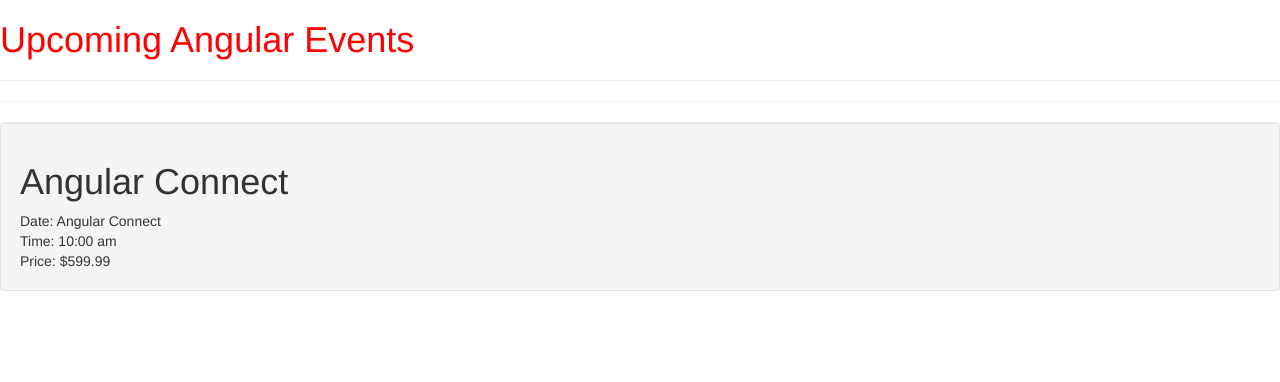
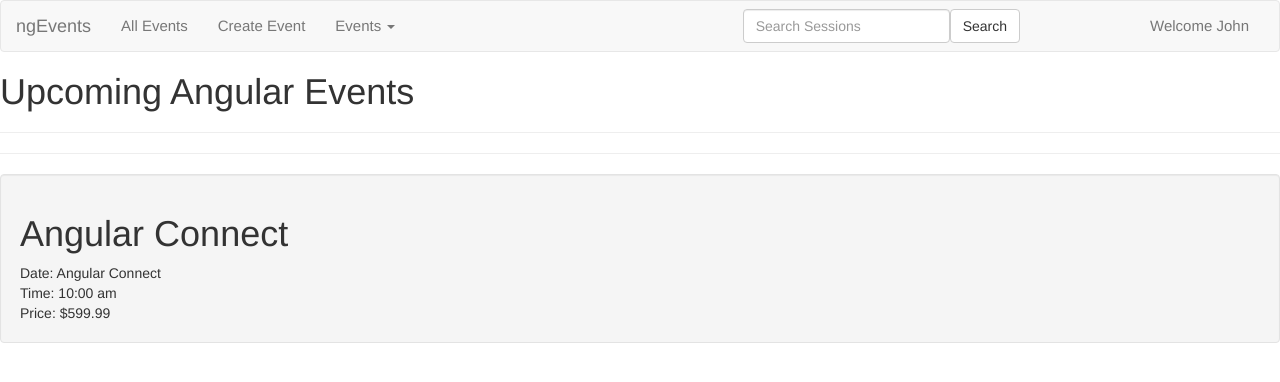
Before and after one commit to Petertran198/Event-Management, an Angular app: page /events in a window 1280 px wide. Shown: the top 382 px of the page. Built offline with nearby package versions, Linux system fonts and the light colour scheme.

Commit message:
added navbar

```diff
--- a/src/app/app.module.ts
+++ b/src/app/app.module.ts
@@ -4,11 +4,13 @@ import { BrowserModule } from '@angular/platform-browser';
 import { EventAppComponent } from './events-app.component';
 import { EventListsComponent } from './events/event-lists.component';
 import { EventThumbnailComponent } from './events/event-thumbnail.component';
+import { NavbarComponent } from './navbar/navbar.component';
 @NgModule({
   declarations: [
     EventAppComponent,
     EventListsComponent,
     EventThumbnailComponent,
+    NavbarComponent,
   ], // <- When you want to add a component, pipe, or directive u must declare them here
 
   imports: [BrowserModule], // <-- Used to import other modules
--- a/src/app/events-app.component.ts
+++ b/src/app/events-app.component.ts
@@ -2,7 +2,8 @@ import { Component } from '@angular/core';
 
 @Component({
   selector: 'event-app-root',
-  template: '<event-list></event-list>',
+  template: ` <navbar></navbar>
+    <event-list></event-list>`,
 })
 export class EventAppComponent {
   title = 'Event Management';
--- a/src/app/events/event-lists.component.ts
+++ b/src/app/events/event-lists.component.ts
@@ -3,14 +3,6 @@ import { Component } from '@angular/core';
 @Component({
   selector: 'event-list',
   templateUrl: './event-lists.component.html',
-  // Angular styles are encapsulated. Ex we are targeting all h1 but this will only target the h1 in this component; not even its child's h1 gets targeted
-  styles: [
-    `
-      h1 {
-        color: red;
-      }
-    `,
-  ],
 })
 export class EventListsComponent {
   event = {
--- /dev/null
+++ b/src/app/navbar/navbar.component.html
@@ -0,0 +1,44 @@
+<div class="navbar navbar-default">
+  <div class="container-fluid">
+    <div class="navbar-header">
+      <a class="navbar-brand">ngEvents</a>
+    </div>
+
+    <div class="collapse navbar-collapse">
+      <ul class="nav navbar-nav">
+        <li>
+          <a>All Events</a>
+        </li>
+        <li><a href="">Create Event</a></li>
+        <li class="dropdown">
+          <a href="#" class="dropdown-toggle" data-toggle="dropdown">
+            Events
+            <span class="caret"></span>
+          </a>
+          <ul class="dropdown-menu">
+            <li>
+              <a href="">Angular Connect</a>
+            </li>
+          </ul>
+        </li>
+      </ul>
+      <div class="navbar-header navbar-right">
+        <ul class="nav navbar-nav">
+          <li>
+            <a>Welcome John</a>
+          </li>
+        </ul>
+      </div>
+      <form id="searchForm" class="navbar-form navbar-right">
+        <div class="form-group">
+          <input
+            type="text"
+            class="form-control"
+            placeholder="Search Sessions"
+          />
+        </div>
+        <button class="btn btn-default">Search</button>
+      </form>
+    </div>
+  </div>
+</div>
--- /dev/null
+++ b/src/app/navbar/navbar.component.ts
@@ -0,0 +1,24 @@
+import { Component } from '@angular/core';
+
+@Component({
+  selector: 'navbar',
+  templateUrl: './navbar.component.html',
+  styles: [
+    `
+      .nav.navbar-nav {
+        font-size: 15px;
+      }
+      #searchForm {
+        margin-right: 100px;
+      }
+      @media (max-width: 1200px) {
+        #searchForm {
+          display: none;
+        }
+      }
+    `,
+  ],
+})
+export class NavbarComponent {
+  constructor() {}
+}
```
